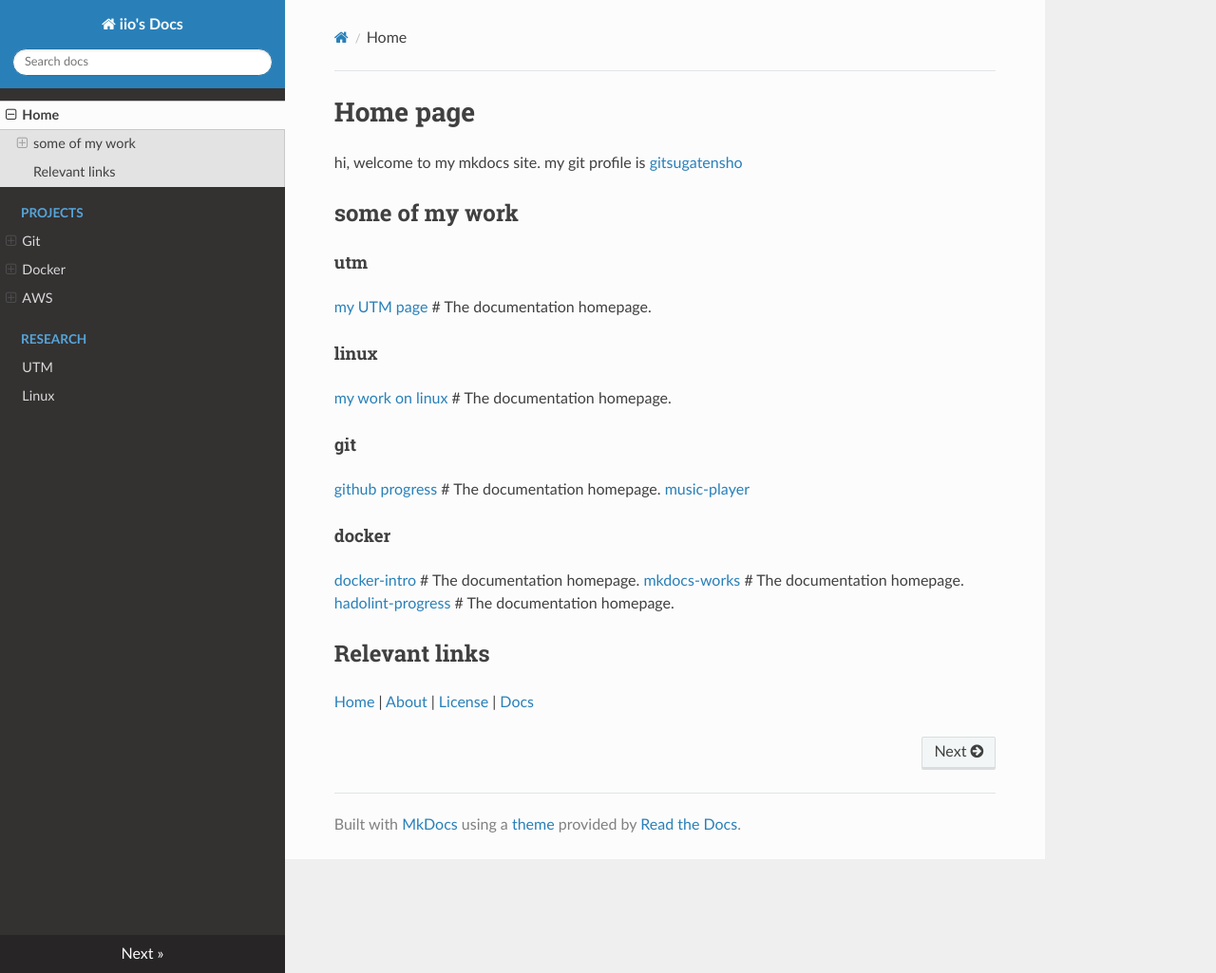
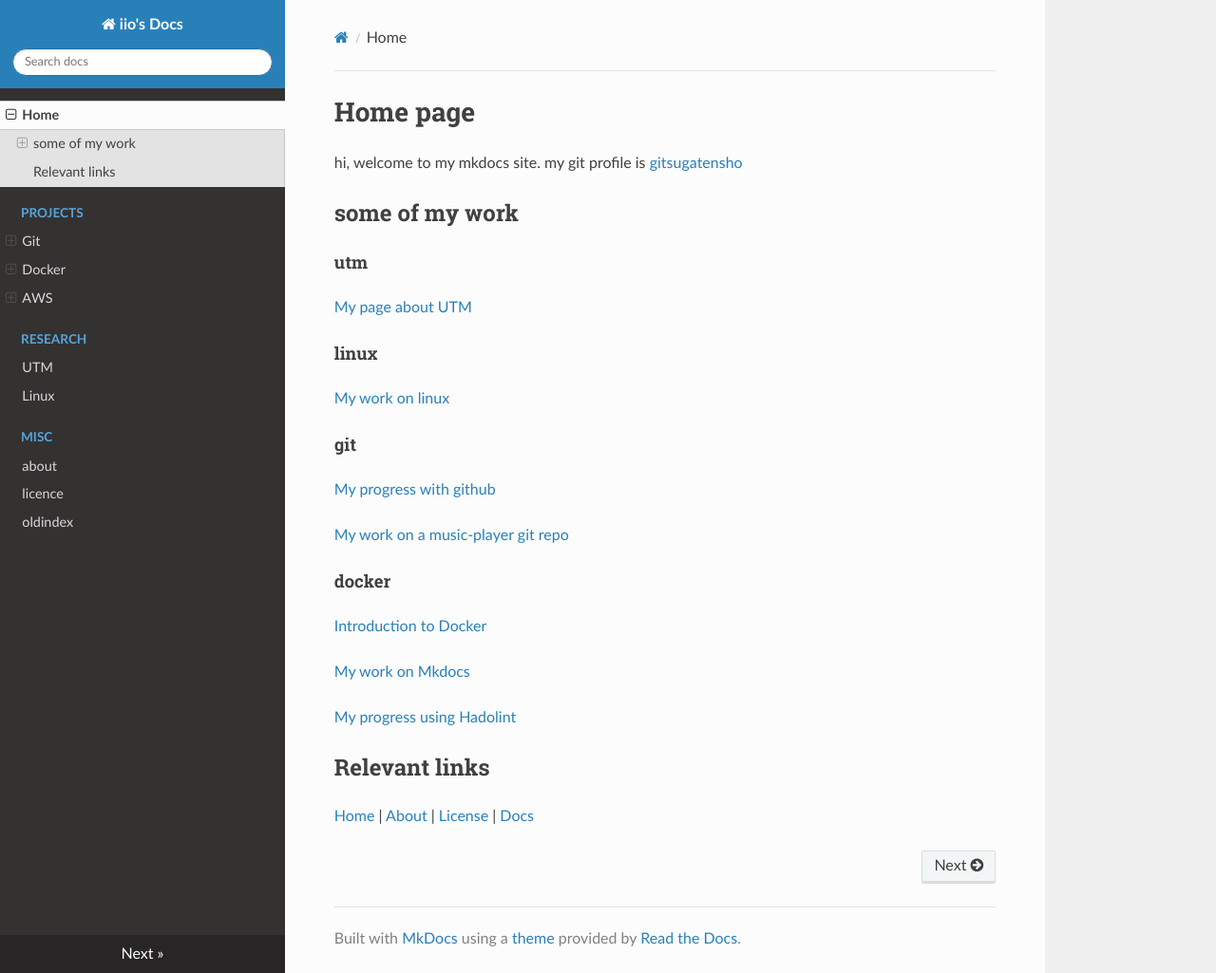
Before and after one commit to gitsugatensho/gitsugatensho.github.io, an MkDocs documentation site: the page built from docs/index.md, in a window 1280 px wide and 1025 px high. Shown: the whole window at 95% size. Built offline with MkDocs 1.6.1, drawn with Linux system fonts in a browser that asks for light colours; nearby versions of some CDN libraries.

Commit message:
index page update

```diff
--- a/docs/index.md
+++ b/docs/index.md
@@ -5,19 +5,22 @@ hi, welcome to my mkdocs site. my git profile is [gitsugatensho](https://github.
 ## some of my work
 
 #### utm
-[my UTM page](./section1/utm/utm-page)     # The documentation homepage.
+[My page about UTM](./section1/utm/utm-page)
 
 #### linux
-[my work on linux](./section1/linux/linux-page)     # The documentation homepage.
+[My work on linux](./section1/linux/linux-page)
 
 #### git
-[github progress](./section1/github/git-page)     # The documentation homepage.
-[music-player](./section1/github/music-player)
+[My progress with github](./section1/github/git-page)
+
+[My work on a music-player git repo](./section1/github/music-player)
 
 #### docker
-[docker-intro](./section1/docker/docker-page)     # The documentation homepage.
-[mkdocs-works](./section1/docker/mkdocs-page)     # The documentation homepage.
-[hadolint-progress](./section1/docker/hadolint-page)     # The documentation homepage.
+[Introduction to Docker](./section1/docker/docker-page)
+
+[My work on Mkdocs](./section1/docker/mkdocs-page)
+
+[My progress using Hadolint](./section1/docker/hadolint-page)
 
 
 ## Relevant links
--- a/mkdocs.yml
+++ b/mkdocs.yml
@@ -10,12 +10,16 @@ nav:
       - music player: section1/git/music-player.md
       - Hadolint: section1/docker/hadolint-page.md
     - Docker:
-      - Learning Docker: docs/section1/docker/docker-page.md
+      - Learning Docker: section1/docker/docker-page.md
       - Mkdocs: section1/docker/mkdocs-page.md
     - AWS:
       - Project 4: section2/AWS.md
       - Project 5: section2/AWS2.md
       - Project 6: section2/AWS3.md
   - Research:
-      - UTM: section1/UTM/utm-page.md
-      - Linux: docs/section1/linux/linux-page.md
+      - UTM: section1/utm/utm-page.md
+      - Linux: section1/linux/linux-page.md
+  - Misc:
+    - about: about.md
+    - licence: license.md
+    - oldindex: oldindex.md
```
Also changed, not shown: docs/utm.md (deleted, +0 -15 lines), index.md (deleted, +0 -3 lines), 1 other file.
